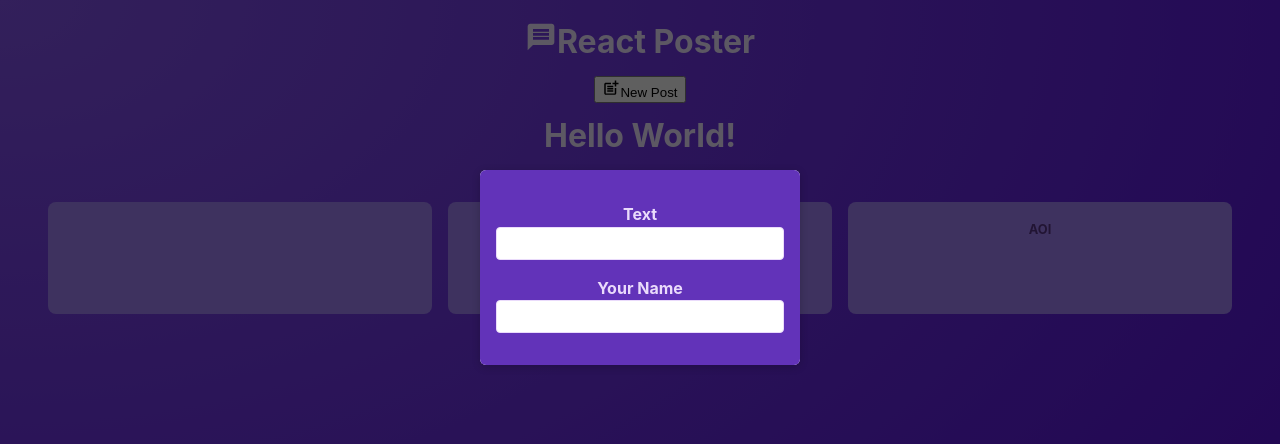
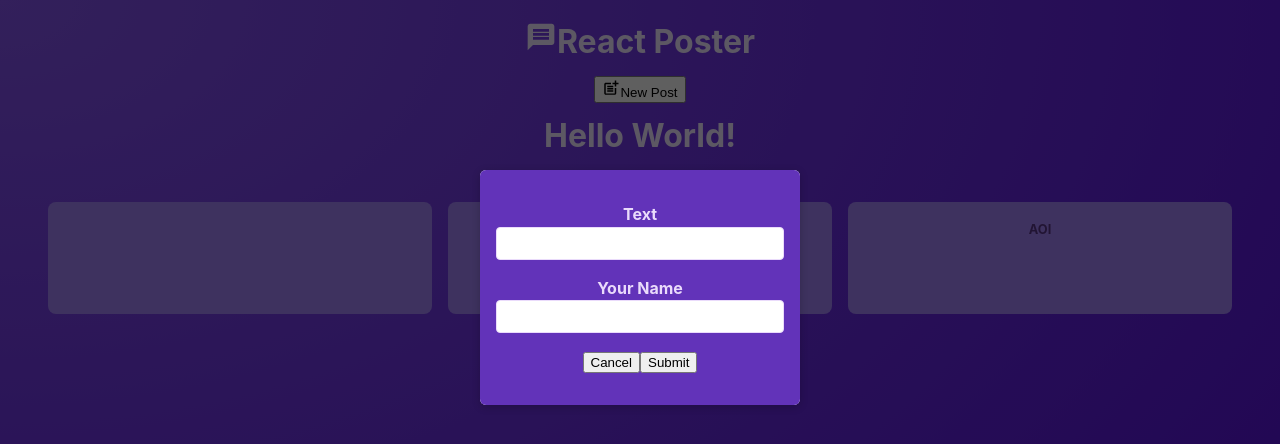
Before and after one commit to ssuntro/next-js-crash-course, a React (Vite) app: page / in a window 1280 px wide. Both pictures are taken after a click on the button "New Post". Shown: the top 444 px of the page. Built offline with nearby package versions, Linux system fonts and the light colour scheme.

Commit message:
add submit/cancel buttons in Modal

```diff
--- a/src/components/NewPost.jsx
+++ b/src/components/NewPost.jsx
@@ -1,6 +1,6 @@
-import classes from './NewPost.module.css';
+import classes from './NewPost.module.css'
 
-function NewPost({onBodyChange, onAuthorChange}) {
+function NewPost({ onBodyChange, onAuthorChange, onCancel }) {
   // #1
   // document.querySelector('textarea').addEventListener('change', function() {});
 
@@ -12,15 +12,25 @@ function NewPost({onBodyChange, onAuthorChange}) {
   return (
     <form className={classes.form}>
       <p>
-                <label htmlFor="body">Text</label>
-                <input type="text" id="body" required rows={3} onChange={onBodyChange}/>
+        <label htmlFor='body'>Text</label>
+        <input
+          type='text'
+          id='body'
+          required
+          rows={3}
+          onChange={onBodyChange}
+        />
       </p>
       <p>
-                <label htmlFor="name">Your Name</label>
-                <input type="text" id="name" required onChange={onAuthorChange}/>
+        <label htmlFor='name'>Your Name</label>
+        <input type='text' id='name' required onChange={onAuthorChange} />
+      </p>
+      <p className={classes.actions}>
+        <button type='button' onClick={onCancel}>Cancel</button>
+        <button type='submit'>Submit</button>
       </p>
     </form>
   )
 }
 
-export default NewPost;
+export default NewPost
--- a/src/components/PostsList.jsx
+++ b/src/components/PostsList.jsx
@@ -24,6 +24,7 @@ function PostsList({isPosting, onStopPosting}) {
           <NewPost
             onBodyChange={bodyChangeHandler}
             onAuthorChange={authorChangeHandler}
+            onCancel={onStopPosting}
           />
         </Modal>
       ) : null}
```
Lines whose indentation alone changed are shown as unchanged.
